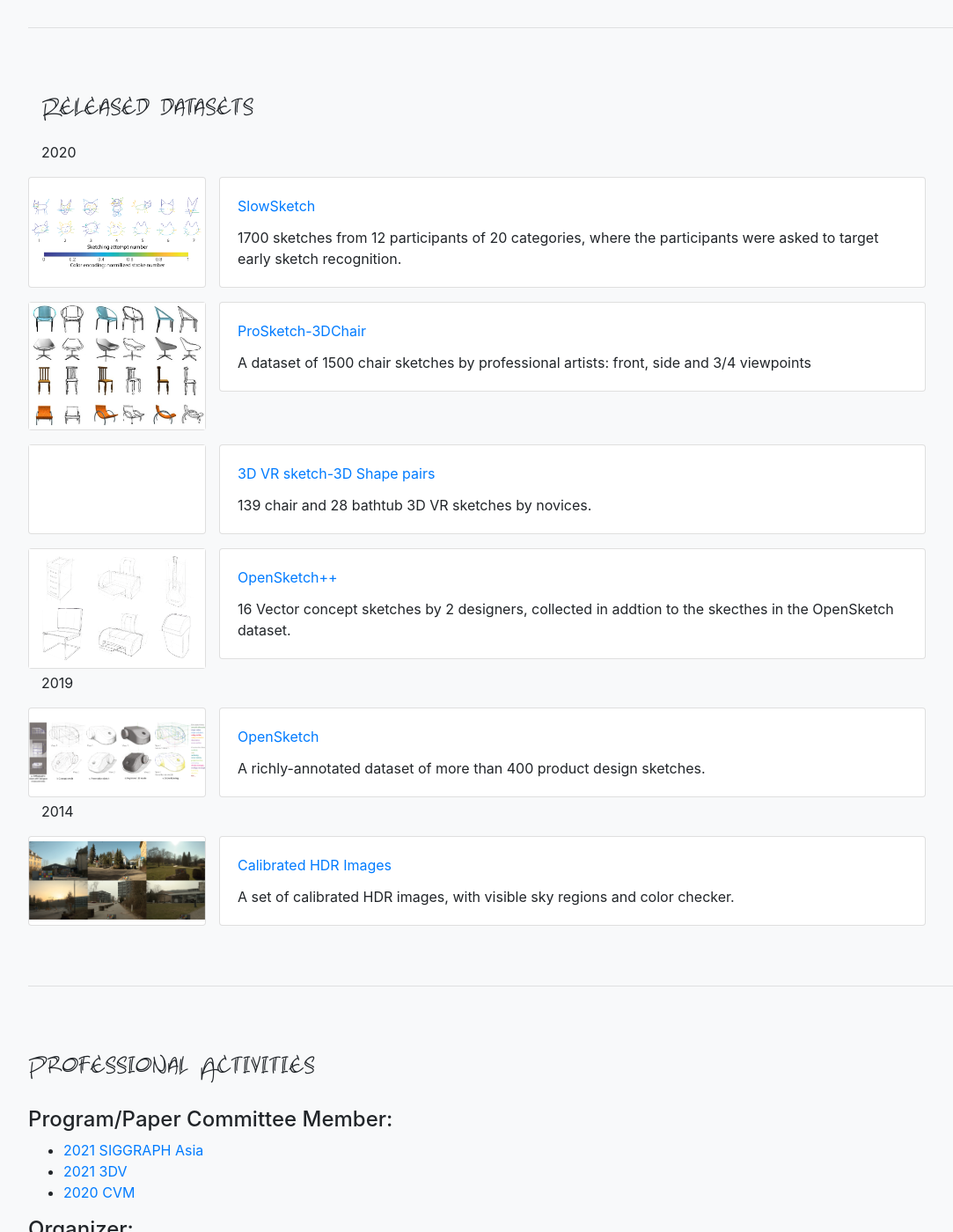
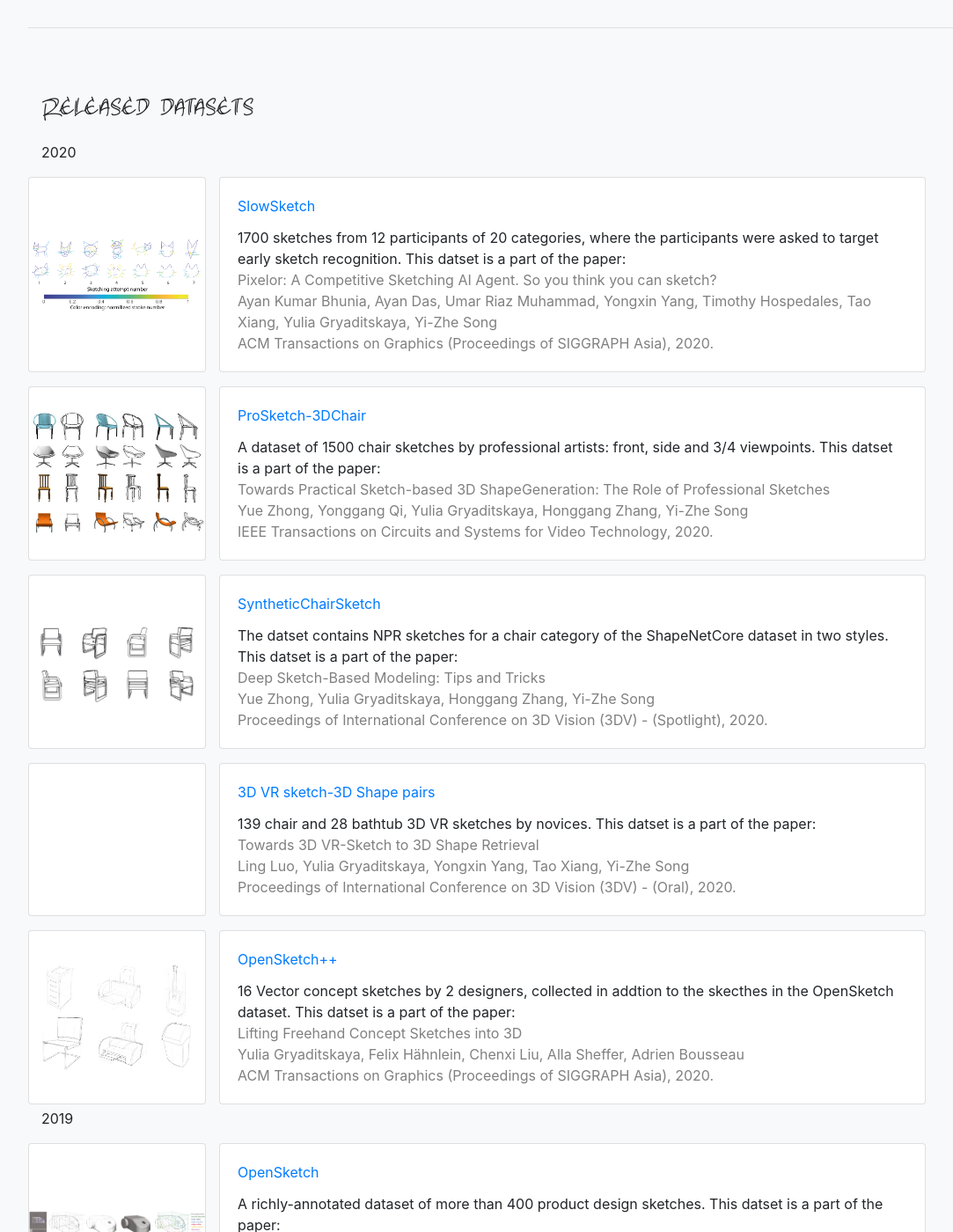
Before and after one commit to ygryadit/ygryadit.github.io, a Jekyll site: the page built from index.md, in a window 1280 px wide and 1400 px high, scrolled down 2836 px. Shown: the whole window at 88% size, without its empty margins (53-1136 px from the left). Built offline with Jekyll 4.4.1, drawn with Linux system fonts in a browser that asks for light colours; some of the changed text lies outside the part shown.

Commit message:
SyntheticChairSketch

```diff
--- a/index.md
+++ b/index.md
@@ -197,6 +197,47 @@
 
 							<div class = 'DatasetDesc card-text' >
 								1700 sketches from 12 participants of 20 categories, where the participants were asked to target early sketch recognition.
+
+								This datset is a part of the paper:
+
+								<div style="color:grey">
+								Pixelor: A Competitive Sketching AI Agent. So you think you can sketch? <br>
+								Ayan Kumar Bhunia, Ayan Das, Umar Riaz Muhammad, Yongxin Yang, Timothy Hospedales, Tao Xiang, Yulia Gryaditskaya, Yi-Zhe Song <br>
+								ACM Transactions on Graphics (Proceedings of SIGGRAPH Asia), 2020.
+								</div>
+							</div>
+						</div>
+					</div>
+				</div>
+			</div>
+
+			<!-- ---- -->
+			<!-- <div class='publ_year'> 2020 </div> -->
+			<div class="row mt-3 mb-1">
+
+
+				<div class='thumbD card justify-content-center' >
+					<img src='DatasetsThumbs/ProSketch-3DChair.jpg'  width = '200px'  />
+				</div>
+
+				<div class='refB refS col-sm-9'>
+					<div class="card">
+						<div class="card-body">
+							<div class = 'title card-title'>
+								<a href='http://personal.ee.surrey.ac.uk/Personal/Y.Song/ProSketch-3Dchair.zip'> ProSketch-3DChair </a>
+							</div>
+
+							<div class = 'DatasetDesc card-text'>
+								A dataset of 1500 chair sketches by professional artists: front, side and 3/4 viewpoints.
+
+								This datset is a part of the paper:
+
+								<div style="color:grey">
+								Towards Practical Sketch-based 3D ShapeGeneration: The Role of Professional Sketches <br>
+								Yue Zhong, Yonggang Qi, Yulia Gryaditskaya, Honggang Zhang, Yi-Zhe Song <br>
+								IEEE Transactions on Circuits and Systems for Video Technology, 2020.
+								</div>
+
 							</div>
 						</div>
 					</div>
@@ -207,18 +248,58 @@
 			<!-- <div class='publ_year'> 2020 </div> -->
 			<div class="row mt-3 mb-1">
 				<div class='thumbD card justify-content-center' >
-					<img src='DatasetsThumbs/ProSketch-3DChair.jpg'  width = '200px'  />
+					<img src='DatasetsThumbs/SChairSketch.png'  width = '200px'  />
 				</div>
 
 				<div class='refB refS col-sm-9'>
 					<div class="card">
 					<div class="card-body">
 						<div class = 'title card-title'>
-							<a href='http://personal.ee.surrey.ac.uk/Personal/Y.Song/ProSketch-3Dchair.zip'> ProSketch-3DChair </a>
+							<a href='https://cvssp.org/data/SyntheticChairSketch/'> SyntheticChairSketch </a>
 						</div>
 
 						<div class = 'DatasetDesc card-text'>
-							A dataset of 1500 chair sketches by professional artists: front, side and 3/4 viewpoints
+							The datset contains NPR sketches for a chair category of the ShapeNetCore dataset in two styles.
+							This datset is a part of the paper:
+
+							<div style="color:grey">
+							Deep Sketch-Based Modeling: Tips and Tricks <br>
+							Yue Zhong, Yulia Gryaditskaya, Honggang Zhang, Yi-Zhe Song <br>
+							Proceedings of International Conference on 3D Vision (3DV) - (Spotlight), 2020.
+							</div>
+						</div>
+					</div>
+					</div>
+				</div>
+			</div>
+
+
+
+
+			<!-- ---- -->
+
+			<!-- <div class='publ_year'> 2020 </div> -->
+			<div class="row mt-3 mb-1">
+				<div class='thumbD card justify-content-center' >
+					<img src='DatasetsThumbs/3DVR.png'  width = '200px'  />
+				</div>
+
+				<div class='refB refS col-sm-9'>
+					<div class="card">
+					<div class="card-body">
+						<div class = 'title card-title'>
+						<a href='https://drive.google.com/file/d/1FkKZfWt7O4xMy4ir5kCYcmwZLPk1uBcZ/view?usp=sharing'>3D VR sketch-3D Shape pairs</a>
+						</div>
+
+						<div class = 'DatasetDesc card-text'>
+							139 chair and 28 bathtub 3D VR sketches by novices.
+							This datset is a part of the paper:
+
+								<div style="color:grey">
+								Towards 3D VR-Sketch to 3D Shape Retrieval <br>
+								Ling Luo, Yulia Gryaditskaya, Yongxin Yang, Tao Xiang, Yi-Zhe Song <br>
+								Proceedings of International Conference on 3D Vision (3DV) - (Oral), 2020.
+								</div>
 						</div>
 					</div>
 					</div>
@@ -229,34 +310,11 @@
 
 			<!-- <div class='publ_year'> 2020 </div> -->
 			<div class="row mt-3 mb-1">
-				<div class='thumbD card' >
-					<img src='DatasetsThumbs/3DVR.png'  width = '200px'  />
-				</div>
-
-				<div class='refS col-sm-9'>
-					<div class="card">
-					<div class="card-body">
-						<div class = 'title card-title'>
-						<a href='https://drive.google.com/file/d/1FkKZfWt7O4xMy4ir5kCYcmwZLPk1uBcZ/view?usp=sharing'>3D VR sketch-3D Shape pairs</a>
-						</div>
-
-						<div class = 'DatasetDesc card-text'>
-							139 chair and 28 bathtub 3D VR sketches by novices.
-						</div>
-					</div>
-					</div>
-				</div>
-			</div>
-
-			<!-- ---- -->
-
-			<!-- <div class='publ_year'> 2020 </div> -->
-			<div class="row mt-3 mb-1">
-				<div class='thumbD card' >
+				<div class='thumbD card justify-content-center' >
 					<img src='DatasetsThumbs/OpenSketch++.png'  width = '200px'  />
 				</div>
 
-				<div class='ref col-sm-9'>
+				<div class='refB refS col-sm-9'>
 					<div class="card">
 					<div class="card-body">
 						<div class = 'title card-title'>
@@ -265,6 +323,14 @@
 
 						<div class = 'DatasetDesc'>
 							16 Vector concept sketches by 2 designers, collected in addtion to the skecthes in the OpenSketch dataset.
+							This datset is a part of the paper:
+
+								<div style="color:grey">
+
+								Lifting Freehand Concept Sketches into 3D <br>
+								Yulia Gryaditskaya, Felix Hähnlein, Chenxi Liu, Alla Sheffer, Adrien Bousseau <br>
+								ACM Transactions on Graphics (Proceedings of SIGGRAPH Asia), 2020.
+								</div>
 						</div>
 					</div>
 					</div>
@@ -289,6 +355,14 @@
 
 							<div class = 'DatasetDesc'>
 								A richly-annotated dataset of more than 400 product design sketches.
+								This datset is a part of the paper:
+
+								<div style="color:grey">
+
+								OpenSketch: A Richly-Annotated Dataset of Product Design Sketches <br>
+								Yulia Gryaditskaya, Mark Sypesteyn, Jan Willem Hoftijzer, Sylvia Pont, Frédo Durand, Adrien Bousseau <br>
+								ACM Transactions on Graphics (Proceedings of SIGGRAPH Asia), 2019.
+								</div>
 							</div>
 						</div>
 					</div>
@@ -312,6 +386,14 @@
 
 							<div class = 'DatasetDesc'>
 								A set of calibrated HDR images, with visible sky regions and color checker.
+
+								This datset is a part of the paper:
+
+								<div style="color:grey">
+									Sky Based Light Metering for High Dynamic Range Images <br>
+									Yulia Gryaditskaya, Foteini Tania Pouli, Erik Reinhard, Hans-Peter Seidel <br>
+									Computer Graphics Forum (Proc. Pacific Graphics), 2014.
+								</div>
 							</div>
 						</div>
 					</div>
```
Also changed, not shown: DatasetsThumbs/SChairSketch.png (added).
